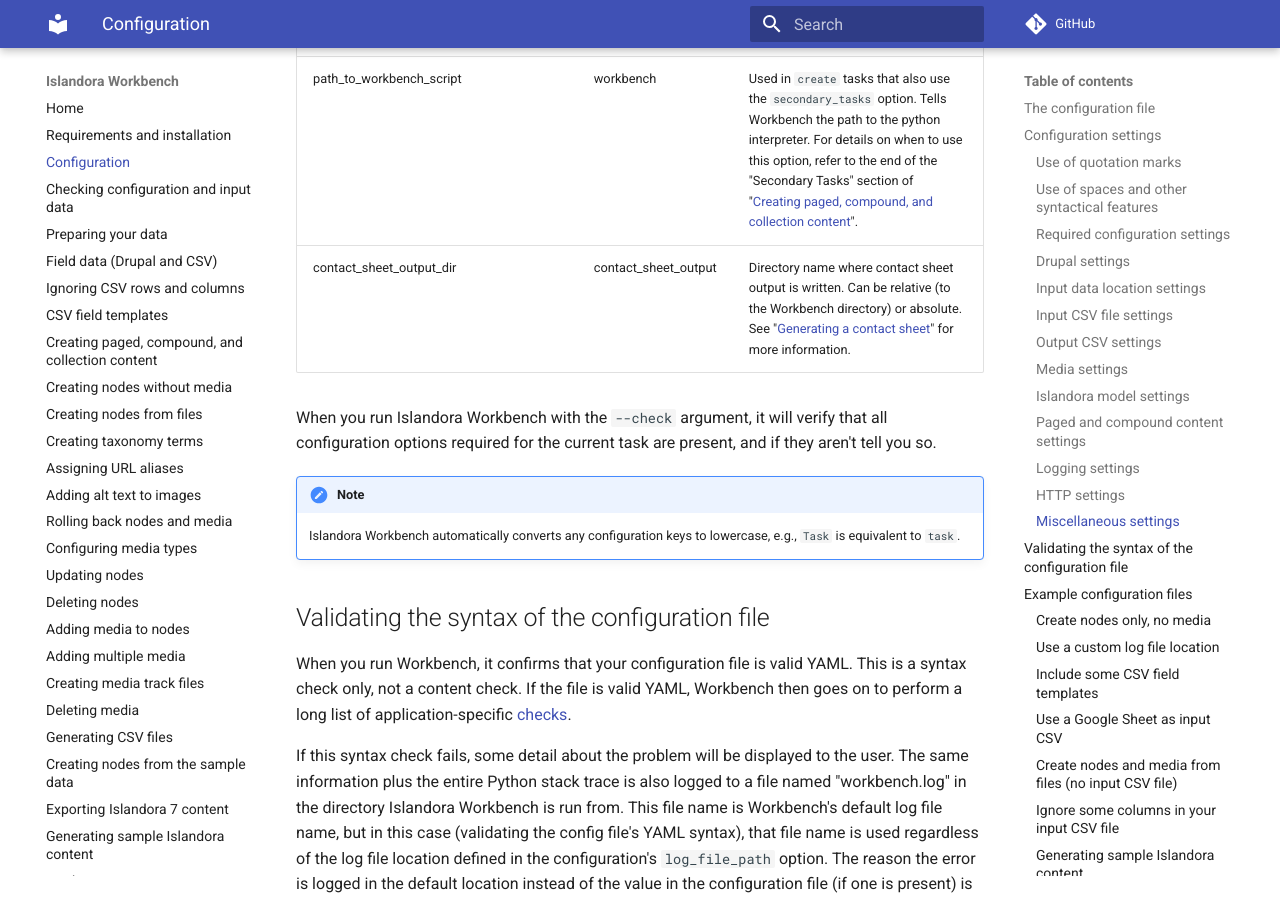
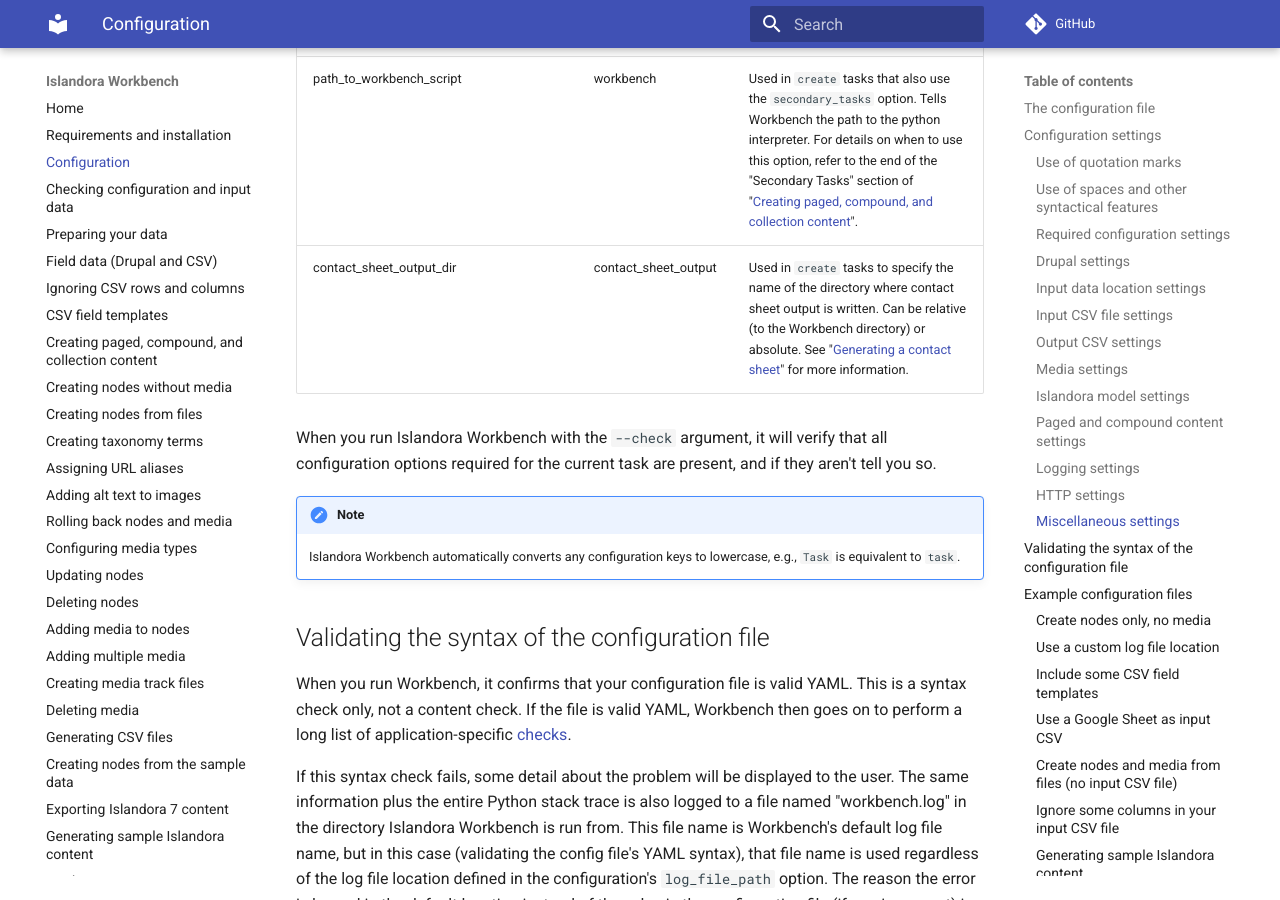
Before and after one commit to mjordan/islandora_workbench_docs, an MkDocs documentation site: the page built from docs/configuration.md, in a window 1280 px wide and 900 px high, scrolled down 15718 px. Built offline with MkDocs 1.6.1 and Material for MkDocs 9.7.7, drawn with Linux system fonts in a browser that asks for light colours; comment, search, counter and statistics services are not loaded.

Commit message:
Updates to contact sheet docs.

```diff
--- a/docs/configuration.md
+++ b/docs/configuration.md
@@ -217,7 +217,7 @@
 | drupal_8 |  | false | Tells Workbench that it is communicating with a Drupal version lower than 9.2. Intended to be used in integration tests only. Users should never need to use this setting. |
 | path_to_python |  | python | Used in `create` tasks that also use the `secondary_tasks` option. Tells Workbench the path to the python interpreter. For details on when to use this option, refer to the end of the "Secondary Tasks" section of "[Creating paged, compound, and collection content](/islandora_workbench_docs/paged_and_compound/#using-a-secondary-task)". |
 | path_to_workbench_script |  | workbench | Used in `create` tasks that also use the `secondary_tasks` option. Tells Workbench the path to the python interpreter. For details on when to use this option, refer to the end of the "Secondary Tasks" section of "[Creating paged, compound, and collection content](/islandora_workbench_docs/paged_and_compound/#using-a-secondary-task)". |
-| contact_sheet_output_dir |  | contact_sheet_output | Directory name where contact sheet output is written. Can be relative (to the Workbench directory) or absolute. See "[Generating a contact sheet](/islandora_workbench_docs/contact_sheet/)" for more information. |
+| contact_sheet_output_dir |  | contact_sheet_output | Used in `create` tasks to specify the name of the directory where contact sheet output is written. Can be relative (to the Workbench directory) or absolute. See "[Generating a contact sheet](/islandora_workbench_docs/contact_sheet/)" for more information. |
 
 
 When you run Islandora Workbench with the `--check` argument, it will verify that all configuration options required for the current task are present, and if they aren't tell you so.
```
Also changed, not shown: docs/contact_sheet.md (+1 -1 lines).
